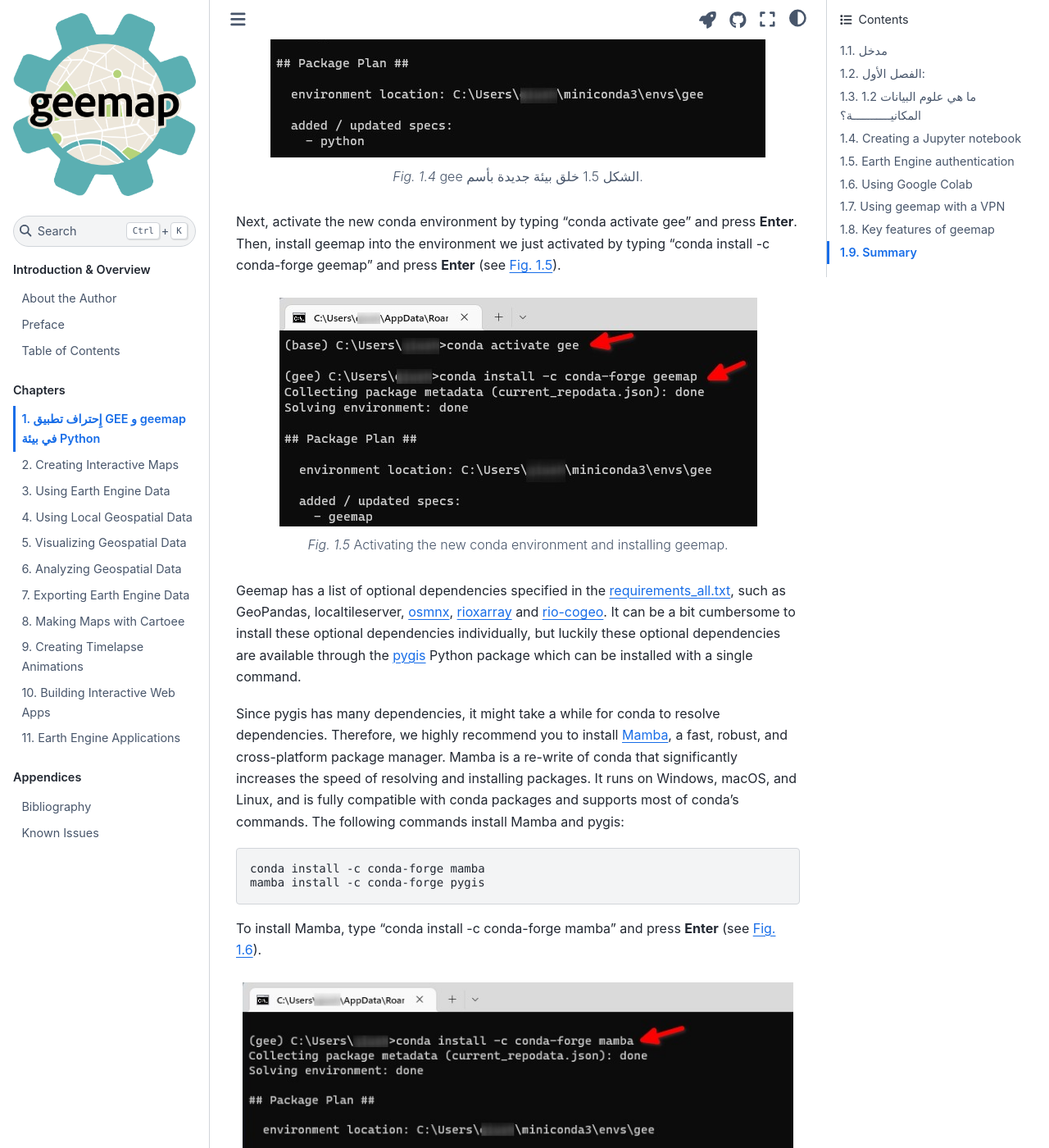
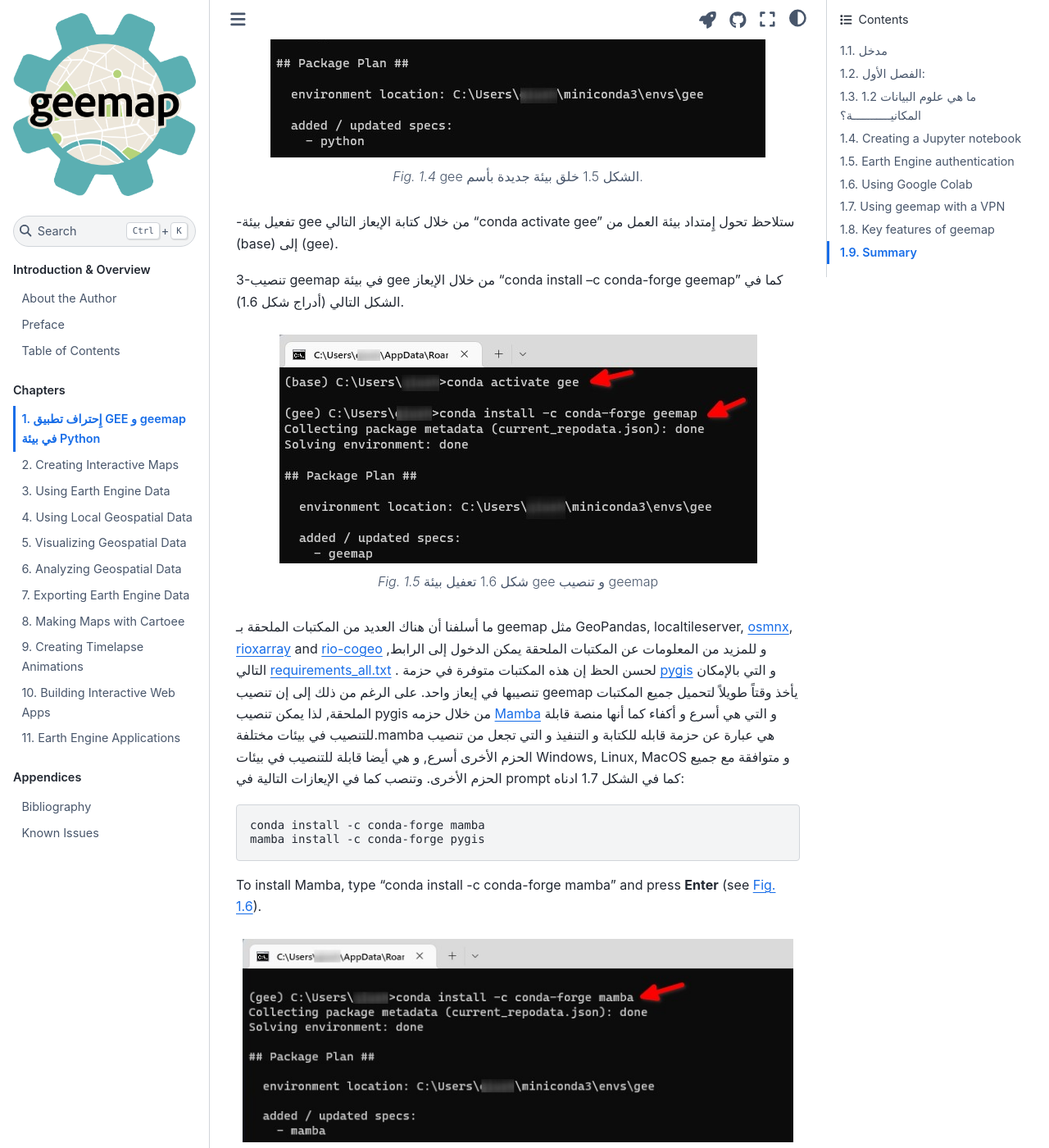
Before and after one commit to giswqs/geebook-arabic, a Jupyter Book: the page built from chapters/01_introduction.md, in a window 1280 px wide and 1400 px high, scrolled down 5369 px. Shown: the whole window at 82% size. Built offline with Jupyter Book 1.0.4 settings and Sphinx 7.4.7 and the Sphinx Book theme 1.1.4, drawn with Linux system fonts in a browser that asks for light colours; cross-references to code outside the pages are shown as plain code.

Commit message:
Update 01_introduction.md

````diff
--- a/chapters/01_introduction.md
+++ b/chapters/01_introduction.md
@@ -112,18 +112,18 @@ name: ch01_conda_create
 gee الشكل 1.5 خلق بيئة جديدة بأسم.
 ```
 
-Next, activate the new conda environment by typing "conda activate gee" and press **Enter**. Then, install geemap into the environment we just activated by typing "conda install -c conda-forge geemap" and press **Enter** (see {numref}`ch01_conda_geemap`).
+-تفعيل بيئة gee  من خلال كتابة الإيعاز التالي “conda activate gee”  ستلاحظ تحول إِمتداد بيئة العمل من (base) إلى (gee).
+
+3-تنصيب geemap في بيئة gee من خلال الإيعاز “conda install –c conda-forge geemap” كما في الشكل التالي (أدراج شكل 1.6).
 
 ```{figure} images/ch01_conda_geemap.jpg
 ---
 name: ch01_conda_geemap
 ---
-Activating the new conda environment and installing geemap.
+شكل 1.6 تعفيل بيئة gee و تنصيب geemap
 ```
 
-Geemap has a list of optional dependencies specified in the [requirements_all.txt](https://github.com/gee-community/geemap/blob/master/requirements_all.txt), such as GeoPandas, localtileserver, [osmnx](https://github.com/gboeing/osmnx), [rioxarray](https://github.com/corteva/rioxarray) and [rio-cogeo](https://github.com/cogeotiff/rio-cogeo). It can be a bit cumbersome to install these optional dependencies individually, but luckily these optional dependencies are available through the [pygis](https://pygis.gishub.org) Python package which can be installed with a single command.
-
-Since pygis has many dependencies, it might take a while for conda to resolve dependencies. Therefore, we highly recommend you to install [Mamba](https://github.com/mamba-org/mamba), a fast, robust, and cross-platform package manager. Mamba is a re-write of conda that significantly increases the speed of resolving and installing packages. It runs on Windows, macOS, and Linux, and is fully compatible with conda packages and supports most of conda’s commands. The following commands install Mamba and pygis:
+ما أسلفنا أن هناك العديد من المكتبات الملحقة بـ geemap مثل GeoPandas, localtileserver, [osmnx](https://github.com/gboeing/osmnx), [rioxarray](https://github.com/corteva/rioxarray) and [rio-cogeo](https://github.com/cogeotiff/rio-cogeo) ,و للمزيد من المعلومات عن المكتبات الملحقة يمكن الدخول إلى الرابط التالي [requirements_all.txt](https://github.com/gee-community/geemap/blob/master/requirements_all.txt)  . لحسن الحظ إن هذه المكتبات متوفرة في حزمة  [pygis](https://pygis.gishub.org/)  و التي بالإمكان تنصيبها في إيعاز واحد. على الرغم من ذلك إلى إن تنصيب geemap يأخذ وقتاً طويلاً لتحميل جميع المكتبات الملحقة, لذا يمكن تنصيب pygis من خلال  حزمه [Mamba](https://github.com/mamba-org/mamba) و التي هي أسرع و أكفاء كما أنها منصة قابلة للتنصيب في بيئات مختلفة.mamba هي عبارة عن حزمة قابله للكتابة و التنفيذ و التي تجعل من تنصيب الحزم الأخرى أسرع, و هي أيضا قابلة للتنصيب في بيئات Windows, Linux, MacOS و متوافقة مع جميع الحزم الأخرى. وتنصب كما في  الإيعازات التالية  في prompt كما في الشكل 1.7 ادناه:
 
 ```bash
 conda install -c conda-forge mamba
````
